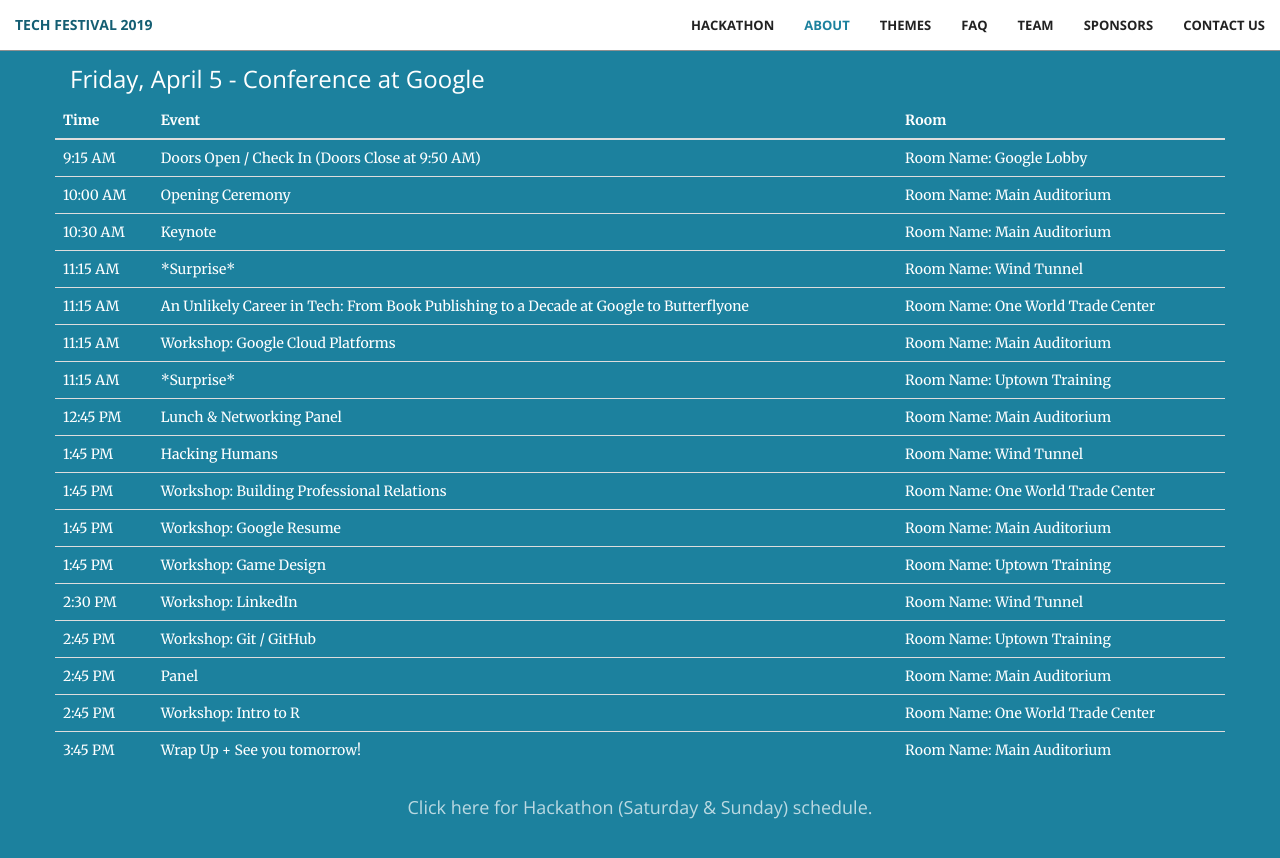
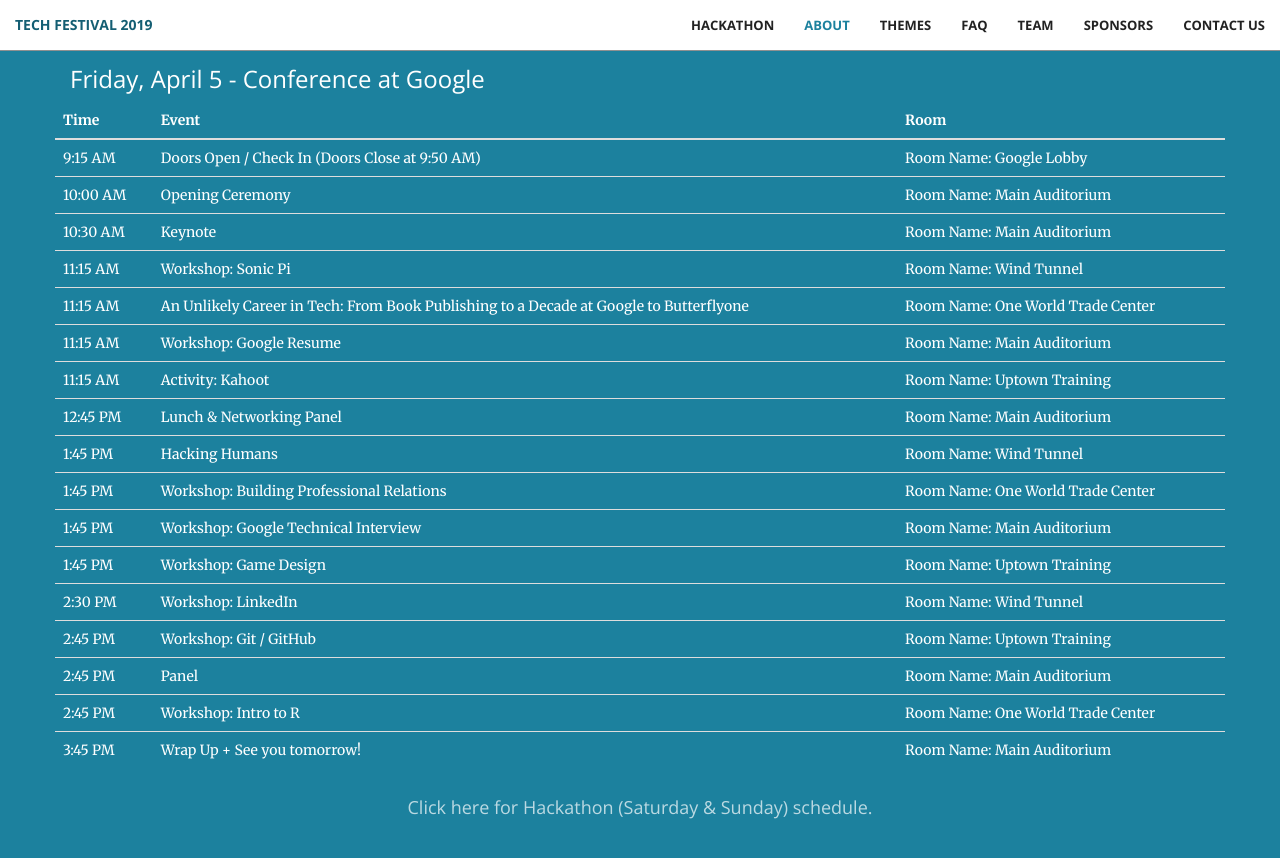
Before and after one commit to techfestivalnyc/techfestivalnyc.github.io, a Jekyll site: the page built from index.html, in a window 1280 px wide and 900 px high, scrolled down 1894 px. Shown: the top 858 px of the window. Built offline with Jekyll 4.4.1, drawn with Linux system fonts in a browser that asks for light colours.

Commit message:
Update schedule-front.html

```diff
--- a/_includes/schedule-front.html
+++ b/_includes/schedule-front.html
@@ -81,7 +81,7 @@
                     </tr>
                   	<tr>
                         <td>11:15 AM</td>
-                        <td>*Surprise*</td>
+                        <td>Workshop: Sonic Pi</td>
                         <td>Room Name: Wind Tunnel</td>
                     </tr>
                     <tr>
@@ -91,12 +91,12 @@
                     </tr>
                     <tr>
                         <td>11:15 AM</td>
-                        <td>Workshop: Google Cloud Platforms</td>
+                        <td>Workshop: Google Resume</td>
                         <td>Room Name: Main Auditorium</td>
                     </tr>
                     <tr>
                         <td>11:15 AM</td>
-                        <td>*Surprise*</td>
+                        <td>Activity: Kahoot</td>
                         <td>Room Name: Uptown Training</td>
                     </tr>
                     <tr>
@@ -116,7 +116,7 @@
                     </tr>
                     <tr>
                         <td>1:45 PM</td>
-                        <td>Workshop: Google Resume</td>
+                        <td>Workshop: Google Technical Interview</td>
                         <td>Room Name: Main Auditorium</td>
                     </tr>
                     <tr>
```
